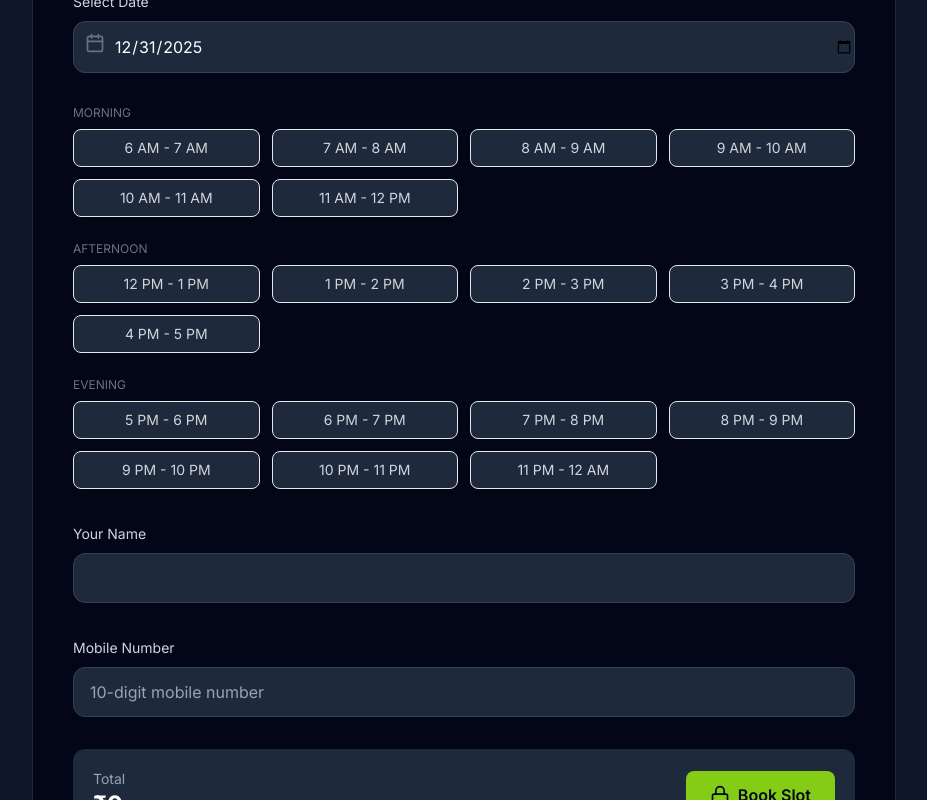
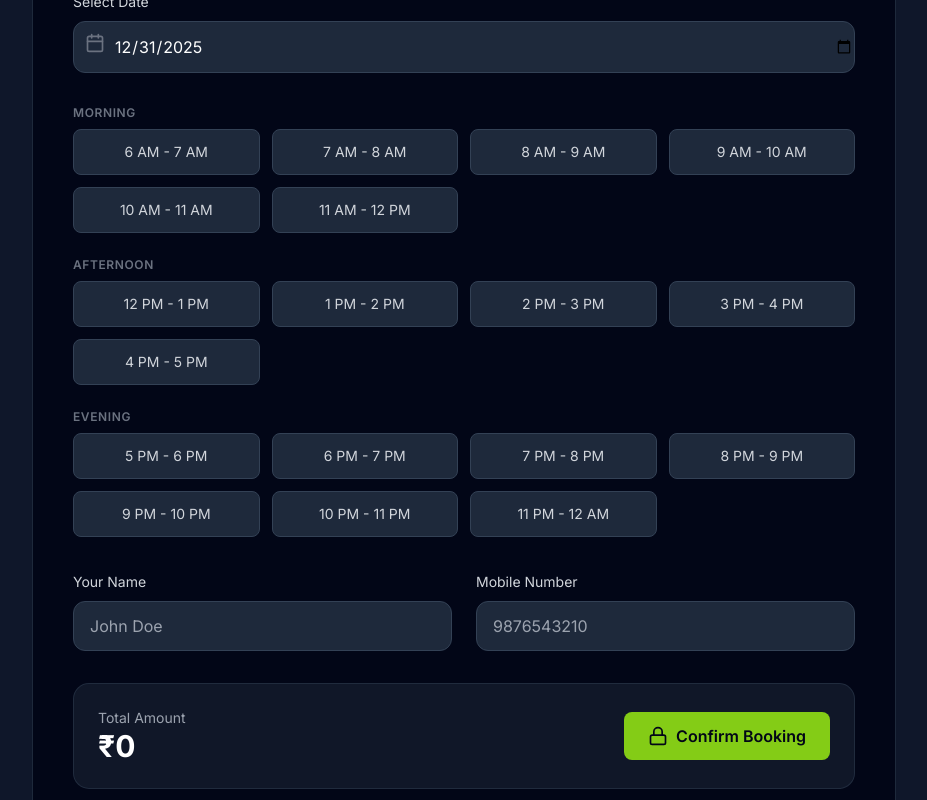
Before and after one commit to RAHULMANI0407/turf, a React (Vite) app: page / in a window 1280 px wide. Shown: the part 1820-2620 px from the top of the page, without its empty margins (176-1103 px from the left). Built offline with nearby package versions, Linux system fonts and the light colour scheme; no server answers.

Commit message:
Update BookingSection.tsx

```diff
--- a/components/BookingSection.tsx
+++ b/components/BookingSection.tsx
@@ -22,38 +22,50 @@ const BookingSection: React.FC = () => {
 
   /* ---------- TIME CHECK ---------- */
   const isPastSlot = (startHour: number) => {
+    // Only check time if selected date is today
+    if (selectedDate !== today) return false;
+
     const now = new Date();
-    const [y, m, d] = selectedDate.split("-").map(Number);
-    const slotEnd = new Date(y, m - 1, d, startHour + 1, 0, 0);
-    return now >= slotEnd;
+    // Assuming hours are in 24h format in TIME_SLOTS
+    return now.getHours() >= startHour;
   };
 
   /* ---------- LOAD BOOKED SLOTS ---------- */
   useEffect(() => {
+    let isMounted = true;
     const loadSlots = async () => {
       setLoadingSlots(true);
       try {
-      const res = await fetch(
-        `/api/get-slots?date=${selectedDate}`
-      );
+        const res = await fetch(`/api/get-slots?date=${selectedDate}`);
+
+        // If API route is missing (404) or errors (500), treat as empty slots (offline mode)
+        if (!res.ok) {
+           console.warn(`API Error (${res.status}): Running in offline mode.`);
+           if (isMounted) setBookedSlots([]);
+           return;
+        }
 
         const data = await res.json();
+        if (isMounted) {
             setBookedSlots(Array.isArray(data) ? data : []);
+        }
       } catch (err) {
-      console.error("Failed to load slots", err);
-      setBookedSlots([]);
+        console.warn("Failed to fetch slots, defaulting to available.", err);
+        if (isMounted) setBookedSlots([]);
       } finally {
-      setLoadingSlots(false);
+        if (isMounted) setLoadingSlots(false);
       }
     };
 
     loadSlots();
+    return () => { isMounted = false; };
   }, [selectedDate]);
 
   /* ---------- PRICING ---------- */
   const isWeekend = useMemo(() => {
-    const d = new Date(selectedDate + "T00:00:00");
-    return d.getDay() === 0 || d.getDay() === 6;
+    const d = new Date(selectedDate);
+    const day = d.getDay();
+    return day === 0 || day === 6; // 0 is Sunday, 6 is Saturday
   }, [selectedDate]);
 
   const hourlyRate = isWeekend ? PRICING.WEEKEND : PRICING.WEEKDAY;
@@ -67,7 +79,7 @@ const BookingSection: React.FC = () => {
     );
   };
 
-  /* ---------- PAY & BOOK ---------- */
+  /* ---------- BOOKING FLOW ---------- */
   const handleBook = async (e: React.FormEvent) => {
     e.preventDefault();
 
@@ -79,28 +91,68 @@ const BookingSection: React.FC = () => {
     setSubmitting(true);
 
     try {
-      // ✅ SAVE TO SAME COLLECTION
-      const ref = doc(db, "slots", selectedDate);
-      const snap = await getDoc(ref);
+      // 1. Try to create order
+      const orderRes = await fetch("/api/create-order", {
+        method: "POST",
+        headers: { "Content-Type": "application/json" },
+        body: JSON.stringify({ amount: totalAmount }),
+      });
 
-      const existingSlots = snap.exists() ? snap.data().slots || [] : [];
-      const updatedSlots = [...new Set([...existingSlots, ...selectedSlots])];
+      if (orderRes.ok) {
+        const order = await orderRes.json();
 
-      await setDoc(
-        ref,
-        {
-          slots: updatedSlots,
-          updatedAt: Date.now(),
+        // Open Razorpay
+        if (window.Razorpay) {
+            const options = {
+                key: "YOUR_RAZORPAY_KEY_ID_PUBLIC", // Ideally fetch this or use env if exposed
+                amount: order.amount,
+                currency: order.currency,
+                name: "TurfPro India",
+                description: "Turf Booking",
+                order_id: order.id,
+                handler: async function (response: any) {
+                    // Verify payment
+                    const verifyRes = await fetch("/api/verify-payment", {
+                        method: "POST",
+                        headers: { "Content-Type": "application/json" },
+                        body: JSON.stringify({
+                            ...response,
+                            date: selectedDate,
+                            slots: selectedSlots,
+                            name,
+                            phone,
+                            amount: totalAmount
+                        }),
+                    });
+
+                    if (verifyRes.ok) {
+                        alert("Booking Successful!");
+                        setBookedSlots(prev => [...prev, ...selectedSlots]);
+                        setSelectedSlots([]);
+                    } else {
+                        alert("Payment verification failed");
+                    }
                 },
-        { merge: true }
-      );
+                prefill: {
+                    name: name,
+                    contact: phone,
+                },
+                theme: {
+                    color: "#84cc16",
+                },
+            };
+            const rzp1 = new window.Razorpay(options);
+            rzp1.open();
+        } else {
+             throw new Error("Razorpay SDK not loaded");
+        }
+      } else {
+        throw new Error("Could not initiate payment (Backend may be offline)");
+      }
 
-      setBookedSlots(updatedSlots);
-      setSelectedSlots([]);
-      setName("");
-      setPhone("");
-
-      // ✅ FIX: send ONLY selected slots
+    } catch (err) {
+      console.error("Booking Error or Fallback:", err);
+      // Fallback to WhatsApp if payment fails or API not configured
       const timeRange = TIME_SLOTS.filter((s) =>
         selectedSlots.includes(s.id)
       )
@@ -109,11 +161,6 @@ const BookingSection: React.FC = () => {
 
       const message = `Hi, I want to book the turf.%0A%0AName: *${name}*%0ADate: *${selectedDate}*%0ATime: *${timeRange}*%0ATotal: *₹${totalAmount}*`;
       window.open(`https://wa.me/${CONTACT_PHONE}?text=${message}`, "_blank");
-
-      alert("Booking confirmed 🎉");
-    } catch (err) {
-      console.error(err);
-      alert("Booking failed. Try again.");
     } finally {
       setSubmitting(false);
     }
@@ -126,7 +173,6 @@ const BookingSection: React.FC = () => {
     Evening: TIME_SLOTS.filter((s) => s.period === "Evening"),
   };
 
-  /* ---------- UI ---------- */
   return (
     <section id="book" className="py-20 bg-slate-900">
       <div className="max-w-4xl mx-auto px-4">
@@ -148,7 +194,7 @@ const BookingSection: React.FC = () => {
                     setSelectedDate(e.target.value);
                     setSelectedSlots([]);
                   }}
-                  className="w-full pl-10 py-3 bg-slate-800 text-white rounded-xl border border-slate-700"
+                  className="w-full pl-10 py-3 bg-slate-800 text-white rounded-xl border border-slate-700 focus:border-lime-500 focus:ring-1 focus:ring-lime-500 outline-none"
                 />
               </div>
             </div>
@@ -156,15 +202,14 @@ const BookingSection: React.FC = () => {
             <div className={loadingSlots ? "opacity-60 pointer-events-none" : ""}>
               {Object.entries(groupedSlots).map(([period, slots]) => (
                 <div key={period} className="mb-6">
-                  <h4 className="text-xs uppercase text-gray-500 mb-2">
+                  <h4 className="text-xs uppercase text-gray-500 mb-2 font-semibold tracking-wider">
                     {period}
                   </h4>
                   <div className="grid grid-cols-2 sm:grid-cols-4 gap-3">
                     {slots.map((slot) => {
-                      const closed =
-                        bookedSlots.includes(slot.id) ||
-                        isPastSlot(slot.hour);
-
+                      const isBooked = bookedSlots.includes(slot.id);
+                      const isPast = isPastSlot(slot.hour);
+                      const closed = isBooked || isPast;
                       const selected = selectedSlots.includes(slot.id);
 
                       return (
@@ -173,22 +218,27 @@ const BookingSection: React.FC = () => {
                           type="button"
                           disabled={closed}
                           onClick={() => toggleSlot(slot.id)}
-                          className={`relative py-2 px-3 text-sm rounded-lg border
+                          className={`relative py-3 px-2 text-sm rounded-lg border transition-all duration-200
                             ${
                               closed
-                                ? "bg-slate-800 text-gray-600 cursor-not-allowed"
+                                ? "bg-slate-900 border-slate-800 text-slate-600 cursor-not-allowed"
                                 : selected
-                                ? "bg-lime-400 text-black font-bold"
-                                : "bg-slate-800 text-gray-300 hover:border-lime-400"
+                                ? "bg-lime-500 border-lime-500 text-slate-900 font-bold shadow-[0_0_15px_rgba(132,204,22,0.4)]"
+                                : "bg-slate-800 border-slate-700 text-gray-300 hover:border-lime-500 hover:text-white"
                             }`}
                         >
-                          {closed && (
-                            <Lock className="w-3 h-3 absolute top-1 right-1" />
+                          {isBooked && (
+                            <div className="absolute inset-0 flex items-center justify-center bg-slate-900/80 rounded-lg">
+                                <span className="text-xs font-bold text-red-500 transform -rotate-12 border border-red-500 px-1 rounded">BOOKED</span>
+                            </div>
+                          )}
+                           {isPast && !isBooked && (
+                            <Lock className="w-3 h-3 absolute top-1 right-1 opacity-50" />
                           )}
                           {selected && (
-                            <CheckCircle className="w-4 h-4 absolute -top-2 -right-2 bg-white text-lime-500 rounded-full" />
+                            <CheckCircle className="w-4 h-4 absolute -top-2 -right-2 bg-white text-lime-600 rounded-full" />
                           )}
-                          {isPastSlot(slot.hour) ? "Closed" : slot.label}
+                          <span className="relative z-10">{slot.label}</span>
                         </button>
                       );
                     })}
@@ -197,13 +247,15 @@ const BookingSection: React.FC = () => {
               ))}
             </div>
 
+            <div className="grid grid-cols-1 md:grid-cols-2 gap-6">
                 <div>
                 <label className="text-sm text-gray-300">Your Name</label>
                 <input
                     value={name}
                     onChange={(e) => setName(e.target.value)}
                     required
-                className="w-full mt-2 py-3 px-4 bg-slate-800 text-white rounded-xl border border-slate-700"
+                    placeholder="John Doe"
+                    className="w-full mt-2 py-3 px-4 bg-slate-800 text-white rounded-xl border border-slate-700 focus:border-lime-500 focus:ring-1 focus:ring-lime-500 outline-none"
                 />
                 </div>
 
@@ -213,28 +265,32 @@ const BookingSection: React.FC = () => {
                     type="tel"
                     value={phone}
                     onChange={(e) => setPhone(e.target.value)}
-                placeholder="10-digit mobile number"
+                    placeholder="9876543210"
                     required
-                className="w-full mt-2 py-3 px-4 bg-slate-800 text-white rounded-xl border border-slate-700"
+                    pattern="[0-9]{10}"
+                    className="w-full mt-2 py-3 px-4 bg-slate-800 text-white rounded-xl border border-slate-700 focus:border-lime-500 focus:ring-1 focus:ring-lime-500 outline-none"
                 />
                 </div>
+            </div>
 
-            <div className="flex justify-between items-center bg-slate-800 p-5 rounded-xl">
-              <div>
-                <p className="text-gray-400 text-sm">Total</p>
-                <p className="text-2xl font-bold text-white">₹{totalAmount}</p>
+            <div className="flex flex-col sm:flex-row justify-between items-center bg-slate-800/50 p-6 rounded-2xl border border-slate-700/50">
+              <div className="mb-4 sm:mb-0">
+                <p className="text-gray-400 text-sm">Total Amount</p>
+                <p className="text-3xl font-bold text-white">₹{totalAmount}</p>
+                {selectedSlots.length > 0 && <p className="text-xs text-lime-400 mt-1">{selectedSlots.length} slots selected</p>}
               </div>
 
               <Button
                 type="submit"
                 disabled={selectedSlots.length === 0 || submitting}
+                className="w-full sm:w-auto min-w-[200px]"
               >
                 {submitting ? (
                   <Loader2 className="animate-spin w-5 h-5 mr-2" />
                 ) : (
                   <Lock className="w-5 h-5 mr-2" />
                 )}
-                Book Slot
+                {submitting ? "Processing..." : "Confirm Booking"}
               </Button>
             </div>
           </form>
```
Lines whose indentation alone changed are shown as unchanged.
